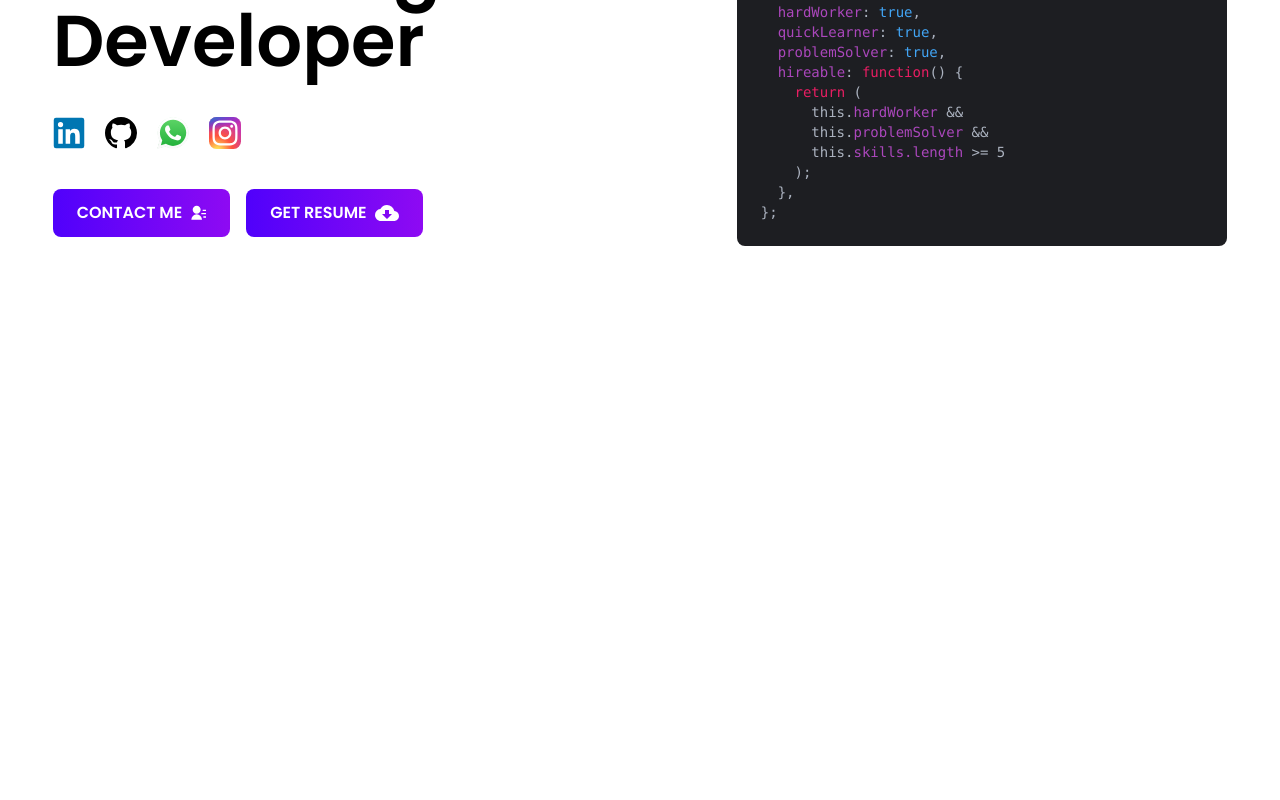
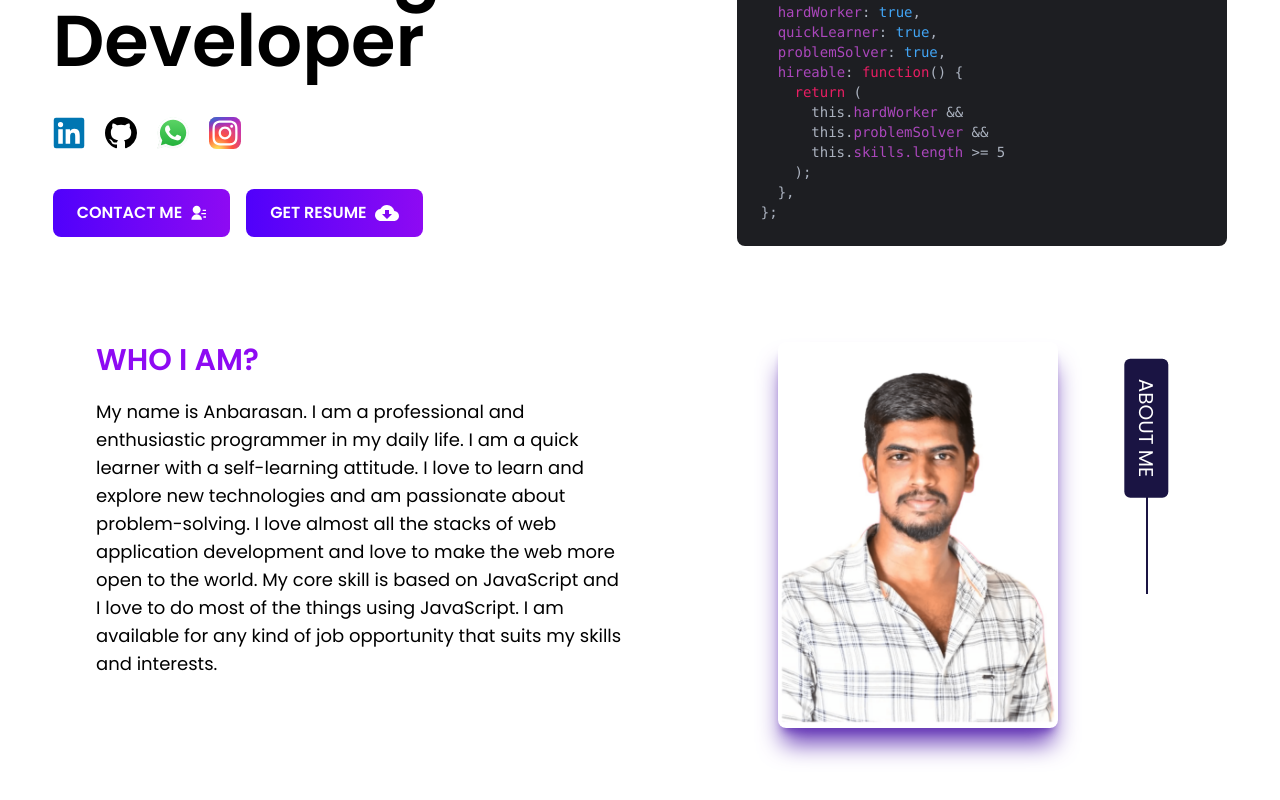
Before and after one commit to S-Anbu/Anbarasan-Subramani, a React (Vite) app: page / in a window 1280 px wide. Shown: the part 302-1102 px from the top of the page. Before the commit the page ends 800 px from the top, so only its background shows below. Built offline with nearby package versions, Linux system fonts and the light colour scheme.

Commit message:
added About page

```diff
--- a/src/App.jsx
+++ b/src/App.jsx
@@ -1,4 +1,5 @@
 import './App.css'
+import About from './components/About/About.jsx'
 import Home from './components/Home/Home.jsx'
 import { Nav} from './components/Navbar/Nav'
 
@@ -8,6 +9,7 @@ function App() {
     <>
       <Nav/>
       <Home/>
+      <About/>
 
     </>
   )
--- /dev/null
+++ b/src/components/About/About.jsx
@@ -0,0 +1,29 @@
+import React from 'react'
+import Anbu from './Anbu.png'
+const About = () => {
+  return (
+    <div id="about" className="my-12 lg:my-24 mx-10 lg:mx-24 relative">
+      <div className="hidden lg:flex flex-col items-center absolute top-16 -right-8">
+        <span className="bg-[#1a1443] w-fit text-white rotate-90 p-2 px-5 text-xl rounded-md">
+          ABOUT ME
+        </span>
+        <span className="h-36 w-[2px] bg-[#1a1443]"></span>
+      </div>
+      <div data-aos="fade-left" data-aos-offset="200" data-aos-delay="50" data-aos-duration="1000" className="grid grid-cols-1  lg:grid-cols-2 gap-7 md:gap-4 lg:gap-6">
+        <div className="order-2 lg:order-1">
+          <p className="font-semibold text-3xl mb-5 text-[#8e0af3] uppercase">
+            Who I am?
+          </p>
+          <p className=" text-sm lg:text-lg">
+          My name is Anbarasan. I am a professional and enthusiastic programmer in my daily life. I am a quick learner with a self-learning attitude. I love to learn and explore new technologies and am passionate about problem-solving. I love almost all the stacks of web application development and love to make the web more open to the world. My core skill is based on JavaScript and I love to do most of the things using JavaScript. I am available for any kind of job opportunity that suits my skills and interests.
+          </p>
+        </div>
+        <div className="flex justify-center order-1 lg:order-2">
+            <img src={Anbu} className='w-[280px] h-280px] rounded-lg transition-all duration-1000 shadow-xl shadow-deep-purple-500 hover:scale-110 cursor-pointer' alt="Anbarasan-Subramani" />
+        </div>
+      </div>
+    </div>
+  )
+}
+
+export default About
--- a/src/components/Home/Home.jsx
+++ b/src/components/Home/Home.jsx
@@ -12,7 +12,7 @@ const Home = () => {
                             <CoderProfile2 />
                         </div>
                         <div  className='hidden lg:block'>
-                            <span className='text-2xl md:text-5xl lg:text-6xl xl:text-7xl  font-semibold md:block'>Hi, I'm <span className='text-[#0d6efd] '>Anbarasan</span> </span>
+                            <span className='text-2xl md:text-5xl lg:text-6xl xl:text-7xl  font-semibold md:block'>Hi, I'm <span className='text-[#8e0af3] '>Anbarasan</span> </span>
                             <span className='text-2xl md:text-5xl lg:text-6xl xl:text-7xl  font-semibold'>Web Designer &</span> <br />
                             <span className='text-2xl md:text-5xl lg:text-6xl xl:text-7xl  font-semibold'> Developer</span>
                         </div>
```
Also changed, not shown: src/components/About/Anbu.png (renamed from src/components/Home/Anbu.png).
